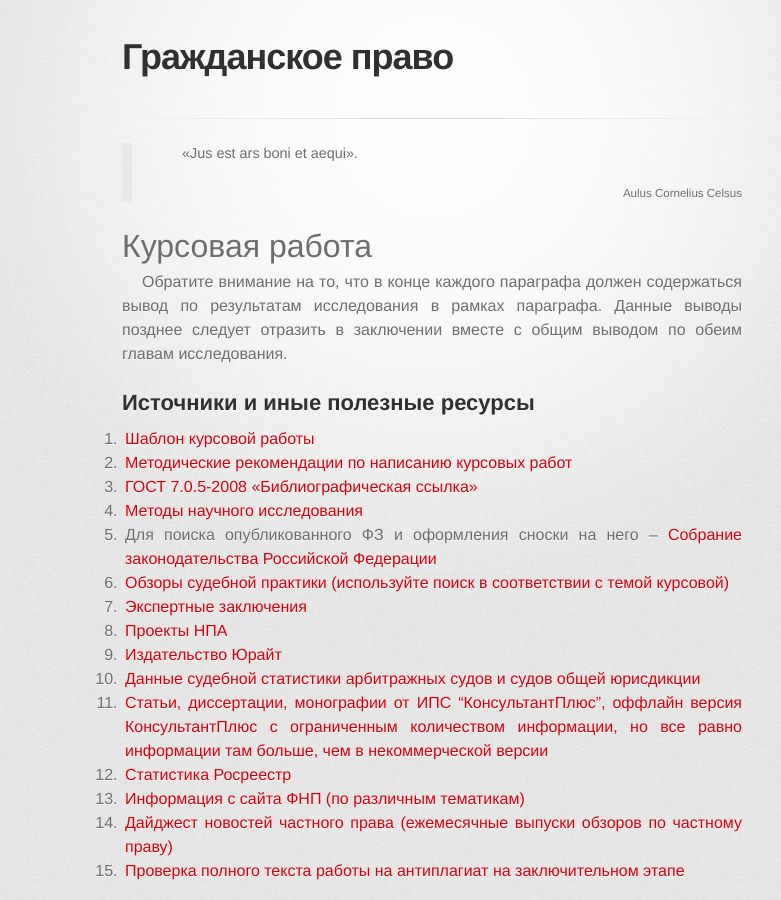
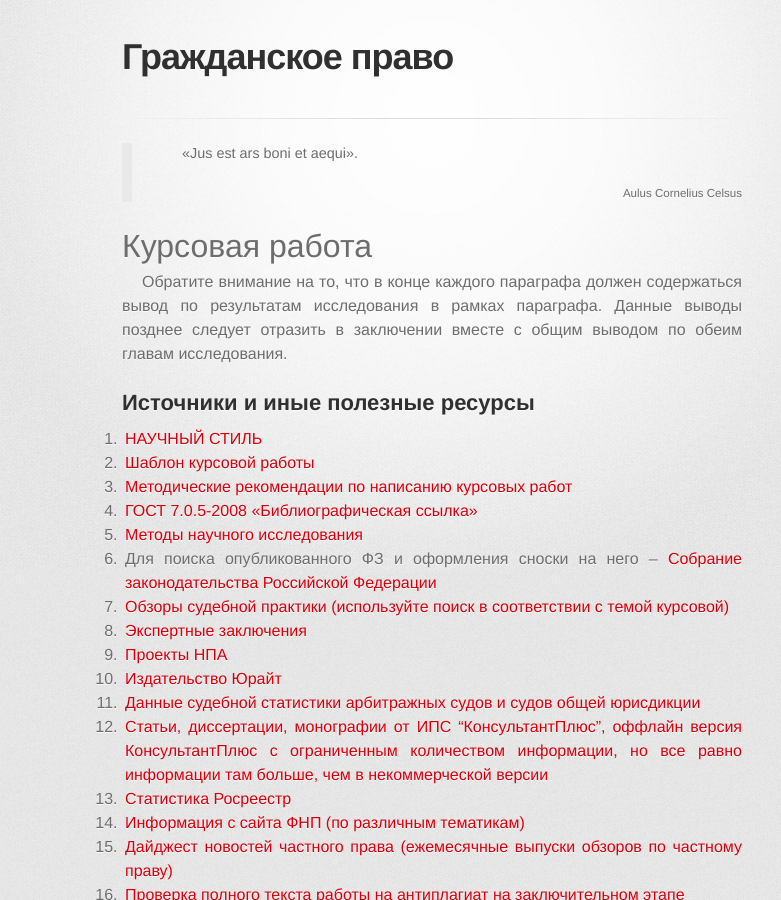
Before and after one commit to a-nova/a-nova.github.io, a Jekyll site: the page built from index.md, in a window 1280 px wide and 900 px high. Shown: the whole window, without its empty margins (208-989 px from the left). Built offline with Jekyll 4.4.1, drawn with Linux system fonts in a browser that asks for light colours; some web fonts are replaced.

Commit message:
научный стиль

```diff
--- a/index.md
+++ b/index.md
@@ -32,21 +32,22 @@
 
 <h2>Источники и иные полезные ресурсы</h2>
 
-1. [Шаблон курсовой работы](/Kursovaya_ryba.docx)
-2. [Методические рекомендации по написанию курсовых работ](/metodichka_po_kursovym_rabotam.docx)
-3. [ГОСТ 7.0.5-2008 «Библиографическая ссылка»](/gost-7_0_8-2008.pdf)
-4. [Методы научного исследования](/Metody_Nauchnogo_Issledovania.pdf)
-5. Для поиска опубликованного ФЗ и оформления сноски на него -- [Собрание законодательства Российской Федерации](http://www.szrf.ru/szrf/index.phtml?md=1)
-6. [Обзоры судебной практики (используйте поиск в соответствии с темой курсовой)](http://xn--b1a4a.xn--p1ai/documents/thematics/?year=2021)
-7. [Экспертные заключения](http://privlaw.ru/sovet-po-kodifikacii/)
-8. [Проекты НПА](https://sozd.duma.gov.ru/calendar/b/year/2021-01-01/2021-12-31/1.1)
-9. [Издательство Юрайт](https://urait.ru/)
-10. [Данные судебной статистики арбитражных судов и судов общей юрисдикции](http://www.cdep.ru/index.php?id=79)
-11. [Статьи, диссертации, монографии от ИПС "КонсультантПлюс", оффлайн версия КонсультантПлюс с ограниченным количеством информации, но все равно информации там больше, чем в некоммерческой версии](https://www.consultant.ru/edu/student/study/)
-12. [Статистика Росреестр](https://rosreestr.gov.ru/site/open-service/statistika-i-analitika/statisticheskaya-otchetnost/?clear_cache=Y)
-13. [Информация с сайта ФНП (по различным тематикам)](https://notariat.ru/ru-ru/publishing-center/group/infographics/)
-14. [Дайджест новостей частного права (ежемесячные выпуски обзоров по частному праву)](https://m-logos.ru/publications/digest/)
-15. [Проверка полного текста работы на антиплагиат на заключительном этапе](https://www.antiplagiat.ru/)
+1. [НАУЧНЫЙ СТИЛЬ](https://licey.net/free/4-russkii_yazyk/41-kurs_russkogo_yazyka_russkii_yazyk_i_kultura_obscheniya/stages/791-52_nauchnyi_stil.html)
+2. [Шаблон курсовой работы](/Kursovaya_ryba.docx)
+3. [Методические рекомендации по написанию курсовых работ](/metodichka_po_kursovym_rabotam.docx)
+4. [ГОСТ 7.0.5-2008 «Библиографическая ссылка»](/gost-7_0_8-2008.pdf)
+5. [Методы научного исследования](/Metody_Nauchnogo_Issledovania.pdf)
+6. Для поиска опубликованного ФЗ и оформления сноски на него -- [Собрание законодательства Российской Федерации](http://www.szrf.ru/szrf/index.phtml?md=1)
+7. [Обзоры судебной практики (используйте поиск в соответствии с темой курсовой)](http://xn--b1a4a.xn--p1ai/documents/thematics/?year=2021)
+8. [Экспертные заключения](http://privlaw.ru/sovet-po-kodifikacii/)
+9. [Проекты НПА](https://sozd.duma.gov.ru/calendar/b/year/2021-01-01/2021-12-31/1.1)
+10. [Издательство Юрайт](https://urait.ru/)
+11. [Данные судебной статистики арбитражных судов и судов общей юрисдикции](http://www.cdep.ru/index.php?id=79)
+12. [Статьи, диссертации, монографии от ИПС "КонсультантПлюс", оффлайн версия КонсультантПлюс с ограниченным количеством информации, но все равно информации там больше, чем в некоммерческой версии](https://www.consultant.ru/edu/student/study/)
+13. [Статистика Росреестр](https://rosreestr.gov.ru/site/open-service/statistika-i-analitika/statisticheskaya-otchetnost/?clear_cache=Y)
+14. [Информация с сайта ФНП (по различным тематикам)](https://notariat.ru/ru-ru/publishing-center/group/infographics/)
+15. [Дайджест новостей частного права (ежемесячные выпуски обзоров по частному праву)](https://m-logos.ru/publications/digest/)
+16. [Проверка полного текста работы на антиплагиат на заключительном этапе](https://www.antiplagiat.ru/)
 
 <h2>График выполнения курсовой работы</h2>
 
```
